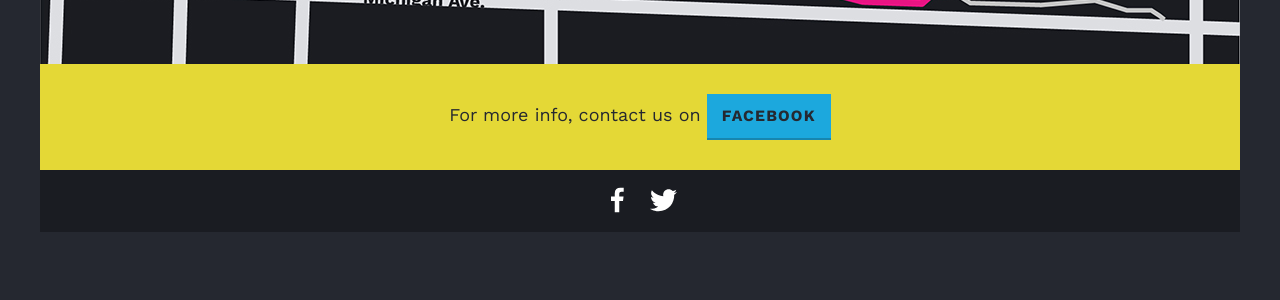
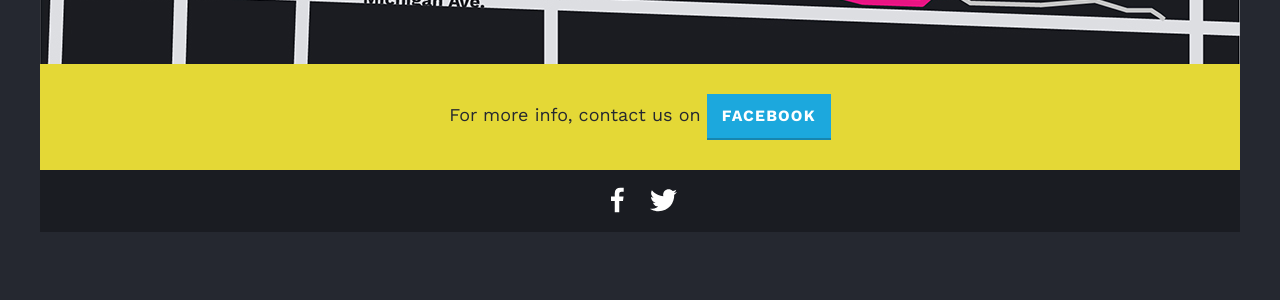
Before and after one commit to storyboardinc/exploding-colour, a Jekyll site: the page built from index.html, in a window 1280 px wide. Shown: the part 2715-3015 px from the top of the page. Built offline with Jekyll 4.4.1, drawn with Linux system fonts in a browser that asks for light colours.

Commit message:
Update _layout.scss

```diff
--- a/_sass/_layout.scss
+++ b/_sass/_layout.scss
@@ -200,7 +200,7 @@
     color: $black;
 
     a {
-        color: $black;
+        color: #fff;
     }
 }
 
```
